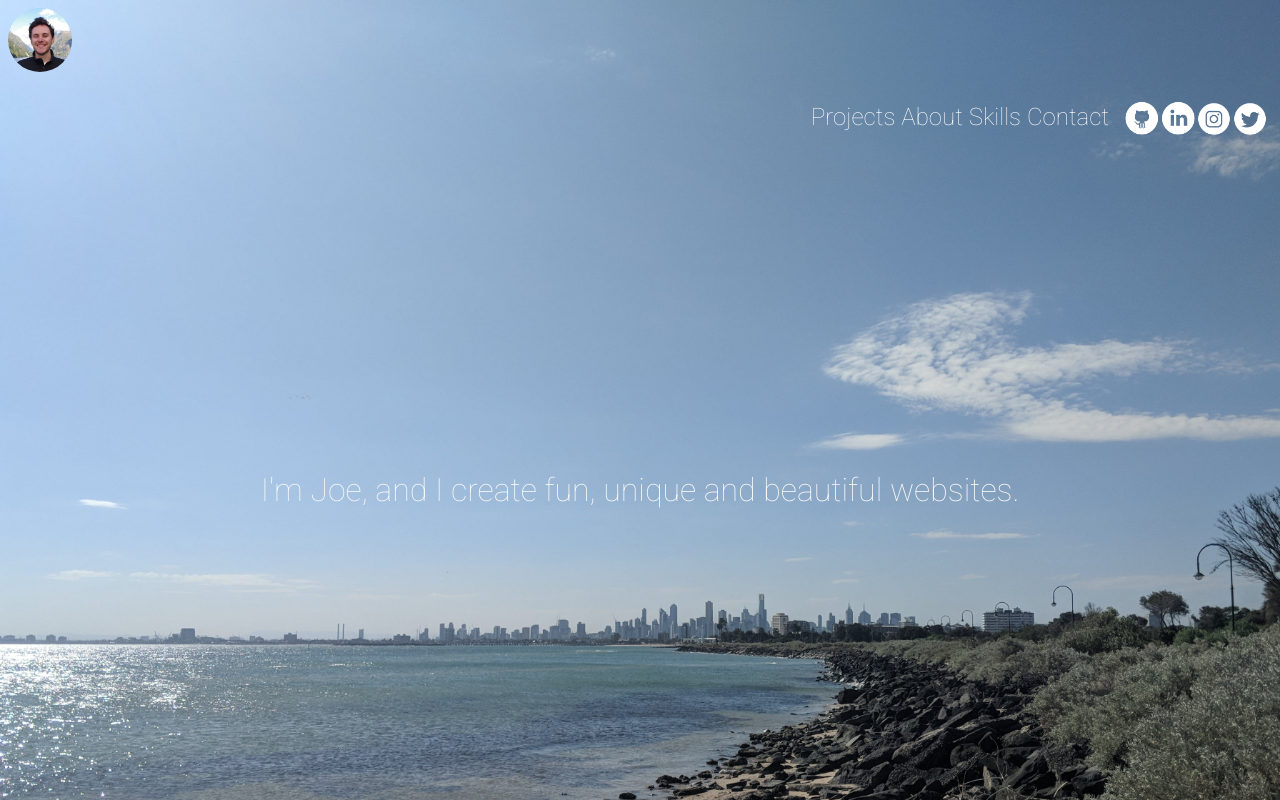
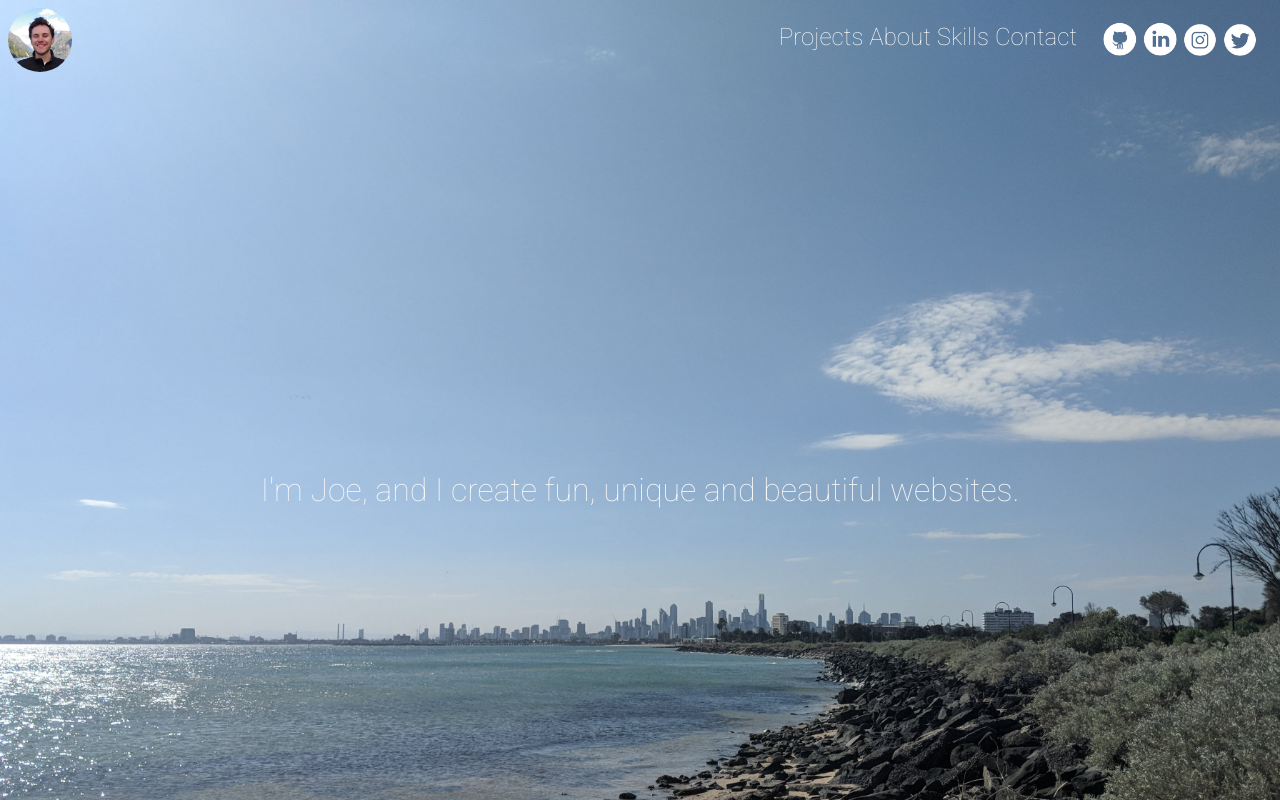
Before and after one commit to JLangley753/joe-react, a React (Create React App) app: page / in a window 1280 px wide. Shown: the top 800 px of the page. Built offline with nearby package versions, Linux system fonts and the light colour scheme.

Commit message:
Created footer and made other amednments
Changed submit to send on contact form button.  Added burger menu animation and configured it for when links are clicked.

```diff
--- a/src/App.js
+++ b/src/App.js
@@ -1,22 +1,22 @@
-import React, { Component } from 'react';
+import React, {Component} from 'react';
 import './App.css';
 import Title from './components/Title/Title';
 import Projects from './components/Projects/Projects';
 import About from './components/About/About';
 import Skills from './components/Skills/Skills';
 import Contact from './components/Contact/Contact';
+import Footer from './components/Footer/Footer';
 
 class App extends Component {
   render() {
-    return (
-      <div className="App">
-        <Title />
-        <Projects />
-        <About />
-        <Skills />
-        <Contact />
-      </div>
-    );
+    return (<div className="App">
+      <Title/>
+      <Projects/>
+      <About/>
+      <Skills/>
+      <Contact/>
+      <Footer/>
+    </div>);
   }
 }
 
--- a/src/components/Contact/Contact.js
+++ b/src/components/Contact/Contact.js
@@ -57,7 +57,7 @@ class Contact extends Component {
               <input type="text" name="name" placeholder="Your name.." className="formbox"/>
               <input type="text" name="mail" placeholder="Your email.." className="formbox"/>
               <textarea name="howcanihelp" cols="10" rows="4" className="formbox letschat" placeholder="Let's chat.."></textarea>
-              <button id="contactbutton" className="submitbutton" type="submit" value="Submit" name="submit" onClick={this.handleClick}>Submit</button>
+              <button id="contactbutton" className="submitbutton" type="submit" name="submit" onClick={this.handleClick}>Send</button>
             </form>
           </div>
         </div>
--- /dev/null
+++ b/src/components/Footer/Footer.css
@@ -0,0 +1,41 @@
+a {
+  color: inherit;
+  text-decoration: none;
+}
+
+footer {
+  background-color: #0B1D32;
+  color: #f7f7f7;
+  margin: 0;
+  padding: 15px 10px;
+  text-align: center;
+}
+
+footer p {
+  font-size: 0.75em;
+  padding: 10px 0;
+}
+
+footer a {
+  color: #3f72af;
+  transition: 0.3s ease-in-out;
+}
+
+footer a:hover, a:focus {
+  opacity: 0.65;
+  transition: 0.3s ease-in-out;
+}
+
+.footersocials img {
+  height: 36px;
+  width: 36px;
+}
+
+.footersocials a {
+  transition: 0.3s ease-in-out;
+}
+
+.footersocials a:hover {
+  opacity: 0.65;
+  transition: 0.3s ease-in-out;
+}
--- /dev/null
+++ b/src/components/Footer/Footer.js
@@ -0,0 +1,21 @@
+import React, { Component } from 'react';
+import './Footer.css';
+import gh from '../../img/gh.png';
+import li from '../../img/li.png';
+import ig from '../../img/ig.png';
+import tw from '../../img/tw.png';
+
+class Footer extends Component {
+  render() {
+    return(<footer><p>This website was designed and created by <a href="#toppage">Joe Langley</a></p>
+  <div className="footersocials">
+    <a href="https://github.com/JLangley753" target="_blank "rel="noopener noreferrer" ><img src={gh} alt="GitHub"/></a>
+  <a href="https://www.linkedin.com/in/joelangley7/" target="_blank" rel="noopener noreferrer" ><img src={li} alt="LinkedIn"/></a>
+  <a href="https://www.instagram.com/joe_langley7" target="_blank" rel="noopener noreferrer" ><img src={ig} alt="Instagram"/></a>
+  <a href="https://twitter.com/TheJoeL573" target="_blank" rel="noopener noreferrer" ><img src={tw} alt="Twitter"/></a>
+  </div>
+    </footer>)
+  }
+}
+
+export default Footer;
--- a/src/components/Navbar/Navbar.css
+++ b/src/components/Navbar/Navbar.css
@@ -97,11 +97,11 @@
 /* Drop down menu */
 .dropdownmenu {
   background: rgba(17, 45, 78, 0);
-  opacity: 1;
+  opacity: 0;
   position: fixed;
   text-align: center;
   top: 80px;
-  transition: opacity 0.5s ease-in-out, visibility 0.5s ease-in-out;
+  transition: 0.5s ease-in-out;
   width: 100%;
   visibility: hidden;
   z-index: 10;
@@ -109,7 +109,7 @@
 
 .ddshow {
   opacity: 1;
-  transition: opacity 0.5s ease-in-out, visibility 0.5s ease-in-out;
+  transition: 0.5s ease-in-out;
   visibility: visible;
 }
 
@@ -144,17 +144,17 @@
 
 /* Social Media section  */
 .socialmediawrap {
-  margin: 15px 7px;
+  margin: 15px 14px;
   transition: 0.5s ease-in-out;
 }
 
 .socialmedia {
-  padding: 5px;
+  padding: 6px;
 }
 
 .socialmedia img {
   height: 36px;
-  padding: 0;
+  padding: 0 2px;
   margin: 0;
   width: 36px;
 }
--- a/src/components/Navbar/Navbar.js
+++ b/src/components/Navbar/Navbar.js
@@ -7,41 +7,119 @@ import tw from '../../img/tw.png';
 import lj from '../../img/littlejoe.jpg';
 
 class Navbar extends Component {
-  state = {
-    isTop: true,
+  constructor(props) {
+    super(props);
+    this.state = {
+      isTop: true,
+      burger: false
+    }
+    this.burger = this.burger.bind(this);
+    this.getClass = this.getClass.bind(this);
+    this.changeburger = this.changeburger.bind(this);
   }
 
   burger() {
+    var dd = document.querySelector('.dd'); // dropdowm menu
+    var bars = document.getElementsByClassName('bar');
+    var barsArray = [].slice.call(bars);
 
+    dd.classList.toggle('ddshow');
+    for (var i = 0; i < barsArray.length; i++) {
+      barsArray[i].classList.toggle('changebar' + [i + 1]);
+    }
+    const burger = !this.state.burger;
+    if (burger !== this.state.burger) {
+      this.setState({burger})
+    }
+  }
+
+  changeburger() {
+    setTimeout(() => {
+      this.setState({burger: false})
+    }, 600)
+  }
+
+  getClass() {
+    var top = this.state.isTop;
+    var burger = this.state.burger;
+    if (top === true && burger === true) {
+      return 'ddshow';
+    } else if (top === false && burger === true) {
+      return 'ddshow changedd';
+    } else if (top === false && burger === false) {
+      return 'changedd';
+    }
   }
 
   componentDidMount() {
     document.addEventListener('scroll', () => {
       const isTop = window.scrollY < 50;
       if (isTop !== this.state.isTop) {
-        this.setState({ isTop })
+        this.setState({isTop})
       }
+    });
+    var dd = document.querySelector('.dd'); // dropdowm menu
+    var bars = document.getElementsByClassName('bar');
+    var barsArray = [].slice.call(bars);
+    document.querySelectorAll('a[href^="#"]').forEach(anchor => {
+      anchor.addEventListener('click', function(e) {
+        e.preventDefault();
+        document.querySelector(this.getAttribute('href')).scrollIntoView({behavior: 'smooth'});
+        var dd = document.querySelector('.dd'); // dropdowm menu
+        var bars = document.getElementsByClassName('bar');
+        var barsArray = [].slice.call(bars);
+        setTimeout(function close() {
+          dd.classList.remove('ddshow');
+          for (var i = 0; i < barsArray.length; i++) {
+            barsArray[i].classList.remove('changebar' + [i + 1]);
+          }
+        }, 600);
+      });
     });
   }
   render() {
-    return (
-      <div className="Navbar">
-      <div className={this.state.isTop ? 'topbar' : 'topbar solidnav'}>
-        <div className={this.state.isTop ? 'littlejoe' : 'littlejoe amendedjoe'}><img src={lj} alt=""/></div>
-        <div className="dropdownmenu">
+
+    return (<div className="Navbar">
+      <div className={this.state.isTop
+          ? 'topbar'
+          : 'topbar solidnav'}>
+        <div className={this.state.isTop
+            ? 'littlejoe'
+            : 'littlejoe amendedjoe'}>
+          <a href="#toppage"><img src={lj} alt="Little Joe"/></a>
+        </div>
+        <div className={'dropdownmenu dd ' + this.getClass()}>
           <div className="projects">
-            <a href="\"><h2 className={this.state.isTop ? 'navlink' : 'navlink changenavlink'}>Projects</h2></a>
+            <a href="\">
+              <h2 className={this.state.isTop
+                  ? 'navlink'
+                  : 'navlink changenavlink'}>Projects</h2>
+            </a>
           </div>
           <div className="about">
-            <a href="\"><h2 className={this.state.isTop ? 'navlink' : 'navlink changenavlink'}>About</h2></a>
+            <a href="#aboutme" onClick={this.changeburger}>
+              <h2 className={this.state.isTop
+                  ? 'navlink'
+                  : 'navlink changenavlink'}>About</h2>
+            </a>
           </div>
           <div className="skills">
-            <a href="\"><h2 className={this.state.isTop ? 'navlink' : 'navlink changenavlink'}>Skills</h2></a>
+            <a href="#skills" onClick={this.changeburger}>
+              <h2 className={this.state.isTop
+                  ? 'navlink'
+                  : 'navlink changenavlink'}>Skills</h2>
+            </a>
           </div>
           <div className="contact">
-            <a href="\"><h2 className={this.state.isTop ? 'navlink' : 'navlink changenavlink'}>Contact</h2></a>
+            <a href="#contact" onClick={this.changeburger}>
+              <h2 className={this.state.isTop
+                  ? 'navlink'
+                  : 'navlink changenavlink'}>Contact</h2>
+            </a>
           </div>
-          <div className={this.state.isTop ? 'socialmediawrap' : 'socialmediawrap smallsmwd'}>
+          <div className={this.state.isTop
+              ? 'socialmediawrap'
+              : 'socialmediawrap smallsmwd'}>
             <div className="socialmedia">
               <a href="\"><img src={gh} alt=""/></a>
               <a href="\"><img src={li} alt=""/></a>
@@ -50,7 +128,9 @@ class Navbar extends Component {
             </div>
           </div>
         </div>
-        <div className={this.state.isTop ? 'burgermenu' : 'burgermenu changeburger'} onClick={this.burger}>
+        <div className={this.state.isTop
+            ? 'burgermenu'
+            : 'burgermenu changeburger'} onClick={this.burger}>
           <div className="bar1 bar"></div>
           <div className="bar2 bar"></div>
           <div className="bar3 bar"></div>
--- a/src/components/Projects/Projects.js
+++ b/src/components/Projects/Projects.js
@@ -11,11 +11,11 @@ import ra from '../../img/rightarrow.png';
 
 class Projects extends Component {
   constructor(props) {
-    super(props)
+    super(props);
 
     this.state = {
       slideIndex: 0
-    }
+    };
 
     this.nextSlide = this.nextSlide.bind(this);
     this.previousSlide = this.previousSlide.bind(this);
--- a/src/components/Title/Title.css
+++ b/src/components/Title/Title.css
@@ -20,7 +20,7 @@
 
 .intro h1 {
   font-weight: 100;
-  padding: 360px 0;
+  padding: 380px 0;
   text-align: center;
   transition: 0.3s ease;
 }
--- a/src/components/Title/Title.js
+++ b/src/components/Title/Title.js
@@ -6,6 +6,7 @@ class Title extends Component {
   render() {
     return(
       <header className="homepage">
+        <div id="toppage"></div>
       <Navbar></Navbar>
       <div className="intro" id="intro">
       <h1>I'm Joe, and I create fun, unique and beautiful websites.</h1></div>
```
